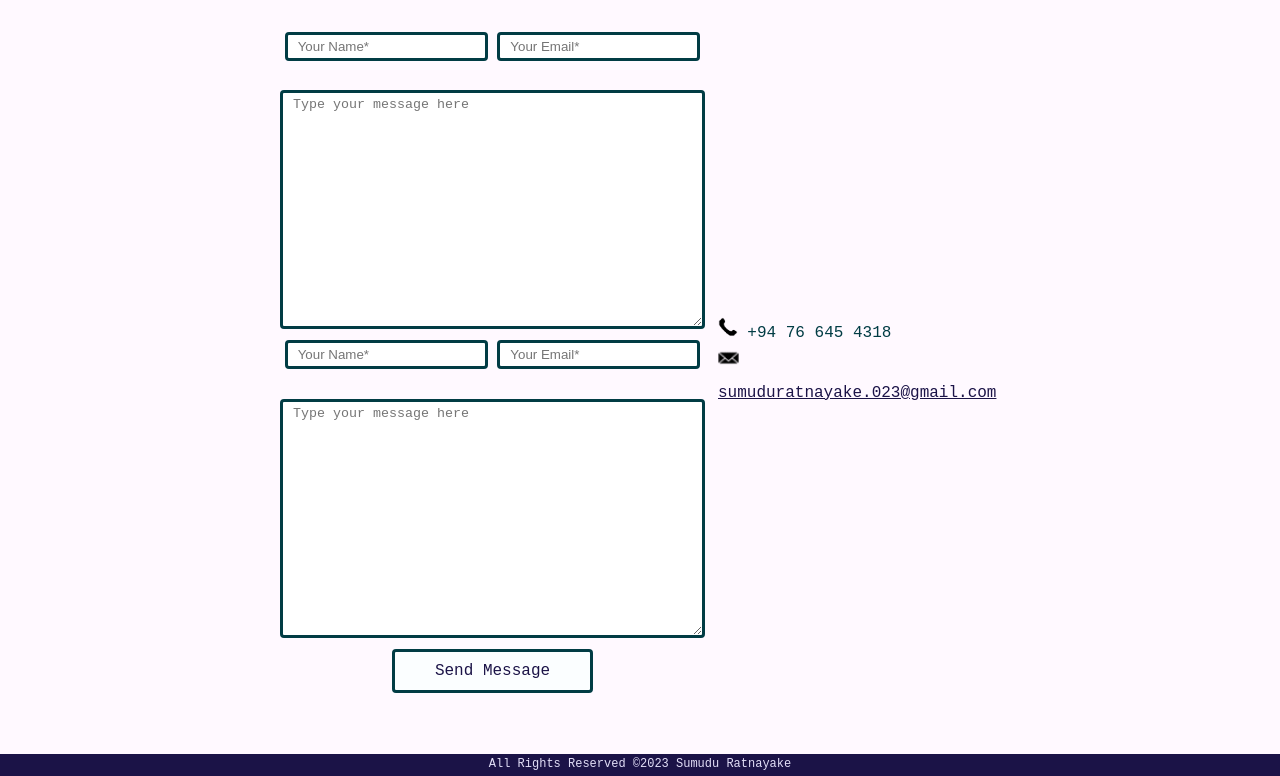
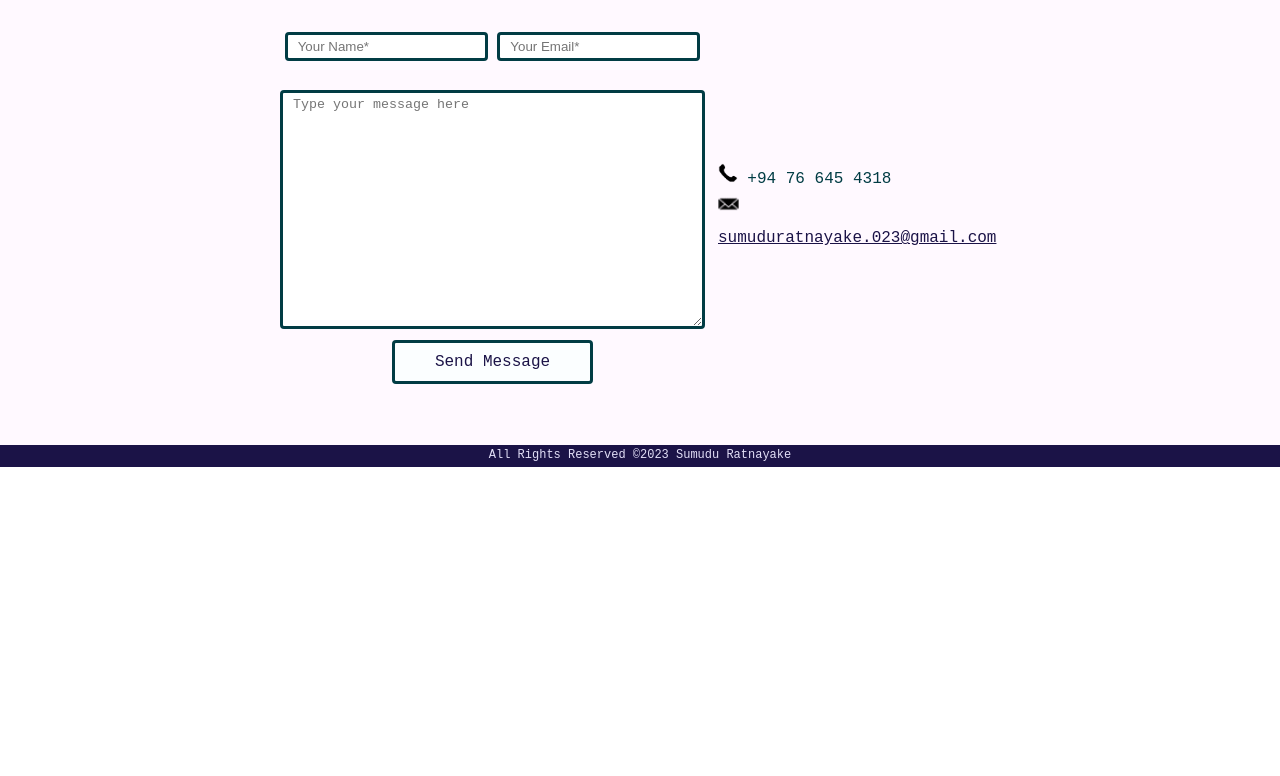
Before and after one commit to Lilvamp237/portfolio-sumudu-ratnayake, a plain HTML site: page index.html in a window 1280 px wide. Shown: the part 2829-3605 px from the top of the page. After the commit the page ends 3296 px from the top, so only its background shows below. Drawn offline with Linux system fonts and the light colour scheme.

Commit message:
Fix: Remove duplicate form elements

```diff
--- a/index.html
+++ b/index.html
@@ -226,7 +226,6 @@
         <div id="contactt">
             <hr style="width:75%">
             <form action="https://formspree.io/f/mldpwywq" method="POST" name="formm" id="feedbackForm">
-            <form action="https://formspree.io/f/mldpwywq" method="POST" name="formm" id="feedbackForm">
             <h1>Contact Me</h1>
 
             <p><center>
@@ -241,9 +240,6 @@
                         <input type="text" name="name" placeholder="Your Name*" class="namee" required>
                         <input type="email" name="email" placeholder="Your Email*" class="emaill" required><br><br>
                         <textarea name="message" cols="48" rows="15" placeholder="Type your message here" class="msg" required></textarea> <br>
-                        <input type="text" name="name" placeholder="Your Name*" class="namee" required>
-                        <input type="email" name="email" placeholder="Your Email*" class="emaill" required><br><br>
-                        <textarea name="message" cols="48" rows="15" placeholder="Type your message here" class="msg" required></textarea> <br>
                         <input type="submit" name="ok" value="Send Message" class="send">
                     </td>
                     <td class="adju">
@@ -253,6 +249,7 @@
                 </tr>
         </table>
         <br><br>
+        </form>
         </div>
 
 
```
